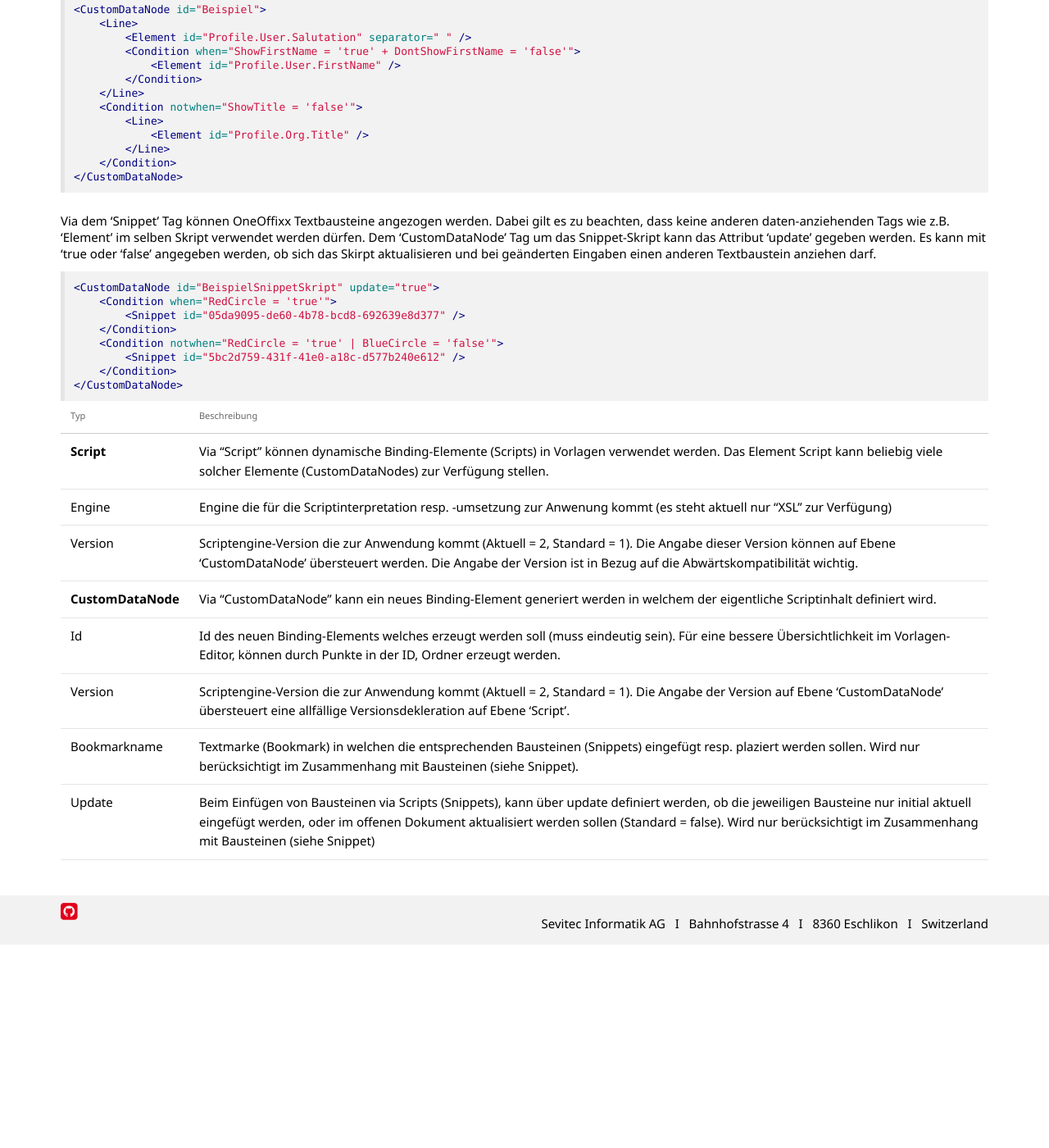
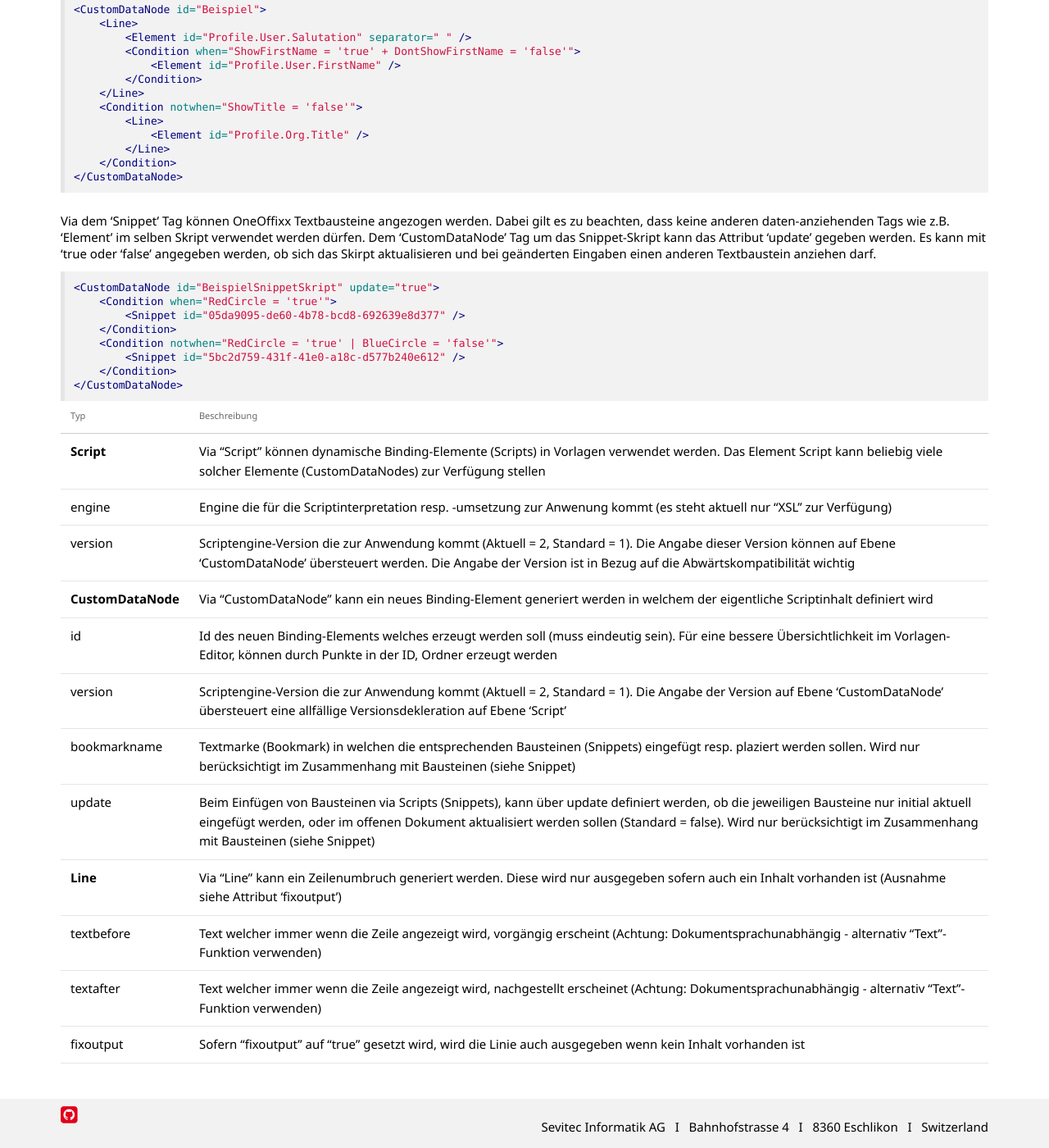
Before and after one commit to primesoft-group/oneoffixx-docs, a Jekyll site: the page built from _pages/docfunc/de/df-scripts.md, in a window 1280 px wide and 1400 px high, scrolled down 1435 px. Shown: the whole window at 82% size. Built offline with Jekyll 4.4.1, drawn with Linux system fonts in a browser that asks for light colours; nearby versions of some CDN libraries; some web fonts are replaced; before the commit the page ends 2587 px from its top, so only the background shows below that.

Commit message:
Line-Attribute

```diff
--- a/_pages/docfunc/de/df-scripts.md
+++ b/_pages/docfunc/de/df-scripts.md
@@ -75,11 +75,15 @@ Via dem 'Snippet' Tag können OneOffixx Textbausteine angezogen werden. Dabei gi
 {:.table .table-striped}
 Typ | Beschreibung
 ------- | -------
-__Script__ | Via "Script" können dynamische Binding-Elemente (Scripts) in Vorlagen verwendet werden. Das Element Script kann beliebig viele solcher Elemente (CustomDataNodes) zur Verfügung stellen.
-Engine | Engine die für die Scriptinterpretation resp. -umsetzung zur Anwenung kommt (es steht aktuell nur "XSL" zur Verfügung)
-Version | Scriptengine-Version die zur Anwendung kommt (Aktuell = 2, Standard = 1). Die Angabe dieser Version können auf Ebene 'CustomDataNode' übersteuert werden. Die Angabe der Version ist in Bezug auf die Abwärtskompatibilität wichtig.
-__CustomDataNode__ | Via "CustomDataNode" kann ein neues Binding-Element generiert werden in welchem der eigentliche Scriptinhalt definiert wird.
-Id | Id des neuen Binding-Elements welches erzeugt werden soll (muss eindeutig sein). Für eine bessere Übersichtlichkeit im Vorlagen-Editor, können durch Punkte in der ID, Ordner erzeugt werden.
-Version | Scriptengine-Version die zur Anwendung kommt (Aktuell = 2, Standard = 1). Die Angabe der Version auf Ebene 'CustomDataNode' übersteuert eine allfällige Versionsdekleration auf Ebene 'Script'.
-Bookmarkname | Textmarke (Bookmark) in welchen die entsprechenden Bausteinen (Snippets) eingefügt resp. plaziert werden sollen. Wird nur berücksichtigt im Zusammenhang mit Bausteinen (siehe Snippet).
-Update | Beim Einfügen von Bausteinen via Scripts (Snippets), kann über update definiert werden, ob die jeweiligen Bausteine nur initial aktuell eingefügt werden, oder im offenen Dokument aktualisiert werden sollen (Standard = false). Wird nur berücksichtigt im Zusammenhang mit Bausteinen (siehe Snippet)
+__Script__ | Via "Script" können dynamische Binding-Elemente (Scripts) in Vorlagen verwendet werden. Das Element Script kann beliebig viele solcher Elemente (CustomDataNodes) zur Verfügung stellen
+engine | Engine die für die Scriptinterpretation resp. -umsetzung zur Anwenung kommt (es steht aktuell nur "XSL" zur Verfügung)
+version | Scriptengine-Version die zur Anwendung kommt (Aktuell = 2, Standard = 1). Die Angabe dieser Version können auf Ebene 'CustomDataNode' übersteuert werden. Die Angabe der Version ist in Bezug auf die Abwärtskompatibilität wichtig
+__CustomDataNode__ | Via "CustomDataNode" kann ein neues Binding-Element generiert werden in welchem der eigentliche Scriptinhalt definiert wird
+id | Id des neuen Binding-Elements welches erzeugt werden soll (muss eindeutig sein). Für eine bessere Übersichtlichkeit im Vorlagen-Editor, können durch Punkte in der ID, Ordner erzeugt werden
+version | Scriptengine-Version die zur Anwendung kommt (Aktuell = 2, Standard = 1). Die Angabe der Version auf Ebene 'CustomDataNode' übersteuert eine allfällige Versionsdekleration auf Ebene 'Script'
+bookmarkname | Textmarke (Bookmark) in welchen die entsprechenden Bausteinen (Snippets) eingefügt resp. plaziert werden sollen. Wird nur berücksichtigt im Zusammenhang mit Bausteinen (siehe Snippet)
+update | Beim Einfügen von Bausteinen via Scripts (Snippets), kann über update definiert werden, ob die jeweiligen Bausteine nur initial aktuell eingefügt werden, oder im offenen Dokument aktualisiert werden sollen (Standard = false). Wird nur berücksichtigt im Zusammenhang mit Bausteinen (siehe Snippet)
+__Line__ | Via "Line" kann ein Zeilenumbruch generiert werden. Diese wird nur ausgegeben sofern auch ein Inhalt vorhanden ist (Ausnahme siehe Attribut 'fixoutput')
+textbefore | Text welcher immer wenn die Zeile angezeigt wird, vorgängig erscheint (Achtung: Dokumentsprachunabhängig - alternativ "Text"-Funktion verwenden)
+textafter | Text welcher immer wenn die Zeile angezeigt wird, nachgestellt erscheinet (Achtung: Dokumentsprachunabhängig - alternativ "Text"-Funktion verwenden)
+fixoutput | Sofern "fixoutput" auf "true" gesetzt wird, wird die Linie auch ausgegeben wenn kein Inhalt vorhanden ist
```
